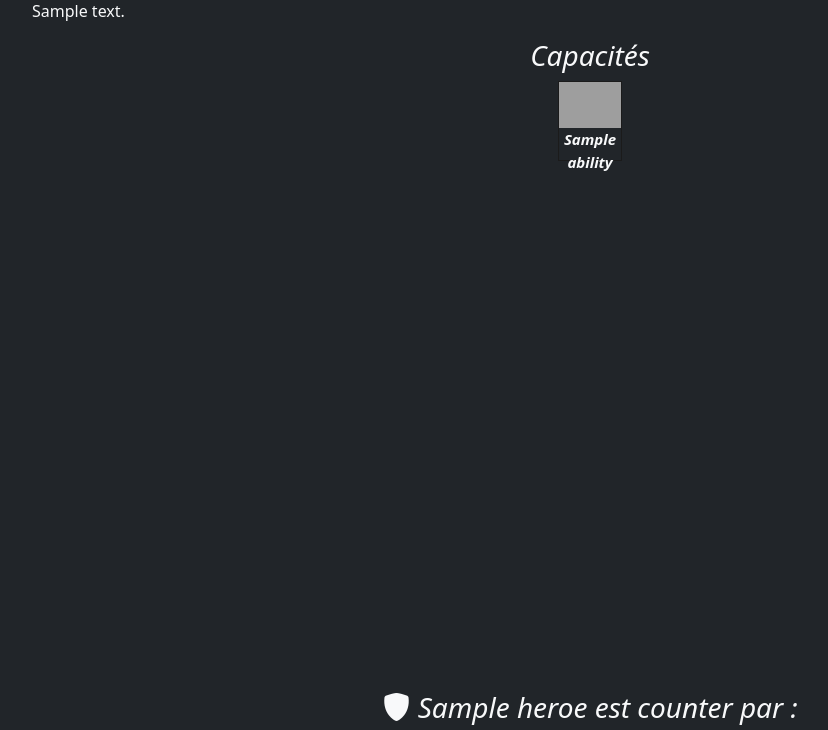
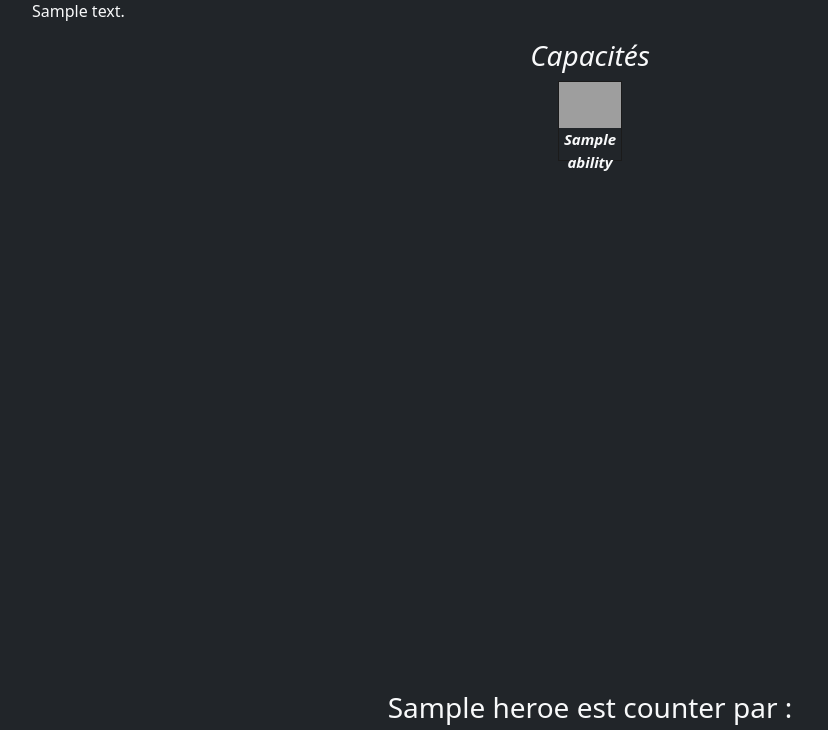
Before and after one commit to Steelwix/otherwatch, a Symfony app: template templates/heroes/heroepage.html.twig in a window 1280 px wide. Shown: the part 357-1087 px from the top of the page, without its empty margins (50-878 px from the left). Run offline with Twig, Linux system fonts and the light colour scheme; the template is opened without the code that fills it: most values are stand-ins (such as "Sample title", 1, 10 or a date in 2020); some libraries are stand-ins or nearby versions; grey boxes are pictures that could not be loaded.

Commit message:
front fixing, nl2br enabled

```diff
--- a/templates/heroes/heroepage.html.twig
+++ b/templates/heroes/heroepage.html.twig
@@ -29,7 +29,7 @@
 					<img class="img-fluid mx-auto d-block rounded" src="{{asset('/uploads/medias/'~ heroes.heroeBackground.media.name)}}" alt="Card image cap"></div>
 			{% endif %}
 			<div class="col-12">
-				<p>{{heroes.description}}</p>
+				<p>{{heroes.description|nl2br}}</p>
 			</div>
 		</div>
 		<div class="col-12 text-center">
@@ -54,9 +54,10 @@
 							</div>
 						</div>
 						<div class="content">
-							<p>{{ability.description}}</p>
-
+							<p>
+								{{ability.description|nl2br}}</p>
 						</div>
+					</p>
 				</div>
 
 			{% endfor %}
@@ -70,9 +71,9 @@
 		{% if counters is not empty %}
 			<div class="col-12 text-center">
 				<h3>
-						<i class="bi bi-shield-fill">
+
 					{{heroes.name}}
-							est counter par :</i>
+					est counter par :
 
 				</h3>
 			</div>
@@ -101,10 +102,9 @@
 	{% if isCountered != [] %}
 		<div class="col-12 text-center">
 			<h3>
-					<i class="bi bi-shield-fill">
 				{{heroes.name}}
 
-						counter :</i>
+				counter :
 			</div>
 			{% for countered in isCountered %}
 
@@ -132,9 +132,9 @@
 	{% if synergies is not empty %}
 		<div class="col-12 text-center">
 			<h3>
-					<i class="bi bi-shield-fill">
+
 				{{heroes.name}}
-						synergise avec :</i>
+				synergise avec :
 			</div>
 
 			{% for synergy in synergies %}
@@ -156,24 +156,17 @@
 			{% endfor %}
 		{% endif %}
 	</h3>
-	</div>
-</div></h3><div class="col-12">
-<h3>Commentaires</h3>
-
-{% if app.user.username is defined%}
+</div></div></h3><div class="col-12"><h3>Commentaires</h3>{% if app.user.username is defined%}
 <div class="col-12">
 	{{ form_start(comForm)}}
 	{{ form_row(comForm.content)}}
 	<button type="submit" class="btn btn-primary">Publier</button>
 	{{ form_end(comForm)}}
-	</div><br>
-{% endif %}
-{% for message in messages %}
+</div><br>{% endif %}{% for message in messages %}
 <div class="col-12">
 	<strong>{{message.users.username}}</strong>
 	<i class="grey-text">posté le
 		{{message.date|date('d-m-Y H:i:s')}}</i>
 	<p>{{message.content}}</p>
 	<br>
-	{% endfor %}<br>
-</div></div></div>{% endblock %}
+{% endfor %}<br></div></div></div>{% endblock %}
--- a/templates/main/index.html.twig
+++ b/templates/main/index.html.twig
@@ -49,13 +49,13 @@
 	{% for heroe in heroes %}
 
 		{% if heroe.role.name == "Tank" %}
-			<div class="div1 targetDiv card bg-dark text-bg-dark col-2 wrap-heroe ">
+			<div class="role1 targetDiv card bg-dark text-bg-dark col-2 wrap-heroe ">
 			{% else %}
 				{% if heroe.role.name == "Damage" %}
-					<div class="div2 targetDiv card bg-dark text-bg-dark col-2 wrap-heroe ">
+					<div class="role2 targetDiv card bg-dark text-bg-dark col-2 wrap-heroe ">
 					{% else %}
 						{% if heroe.role.name == "Support" %}
-							<div class="div3 targetDiv card bg-dark text-bg-dark col-2 wrap-heroe ">
+							<div class="role3 targetDiv card bg-dark text-bg-dark col-2 wrap-heroe ">
 							{% endif %}
 						{% endif %}
 					{% endif %}
```
Also changed, not shown: public/assets/js/roleDisplay.js. Lines whose indentation alone changed are shown as unchanged.
